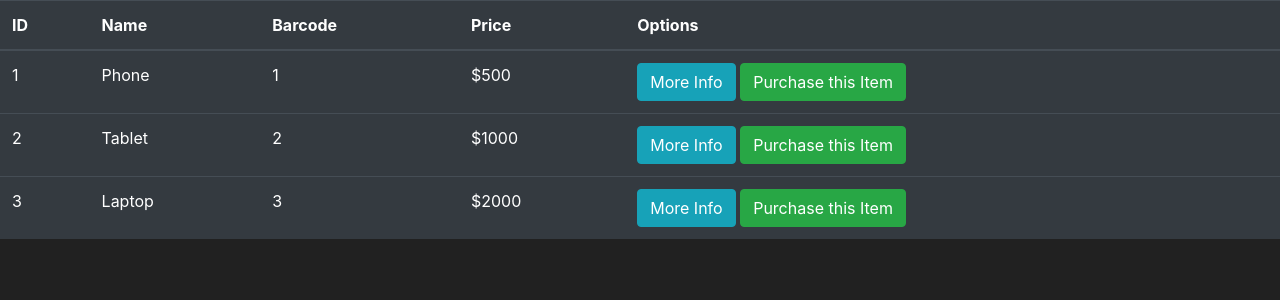
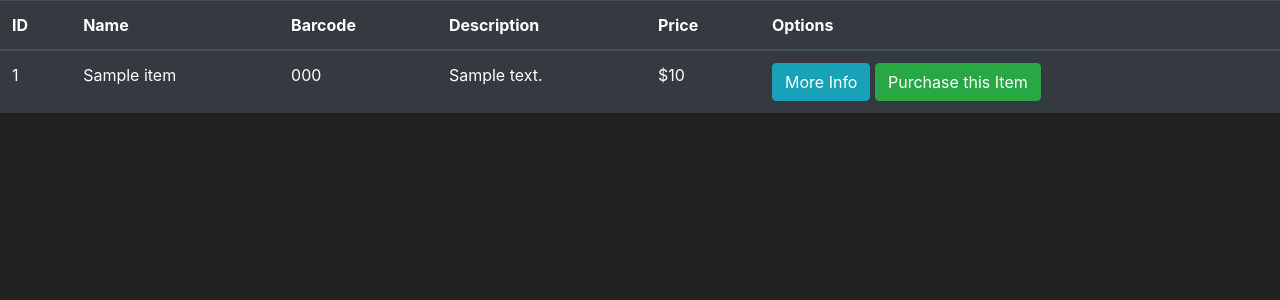
Before and after one commit to Mezali/Panopticon, a Flask app: page /market in a window 1280 px wide. Shown: the part 56-356 px from the top of the page. Run offline with Flask 3, Linux system fonts and the light colour scheme; tables that the repository leaves empty hold one stand-in row (values such as "Sample post"); a database or web service that is not in the repository returns one stand-in record (values such as "Sample title"); parts of the project's set-up code (start-up, migrations or seed data) failed here and were passed over.

Commit message:
ch-ch-ch-ch changes yeah

```diff
--- /dev/null
+++ b/aplication/routes.py
@@ -0,0 +1,16 @@
+from flask import render_template
+
+from aplication import app, mongo
+
+
+@app.route('/')
+def index():
+    return render_template('index.html')
+
+
+@app.route('/market')
+def market():
+    items_cursor = mongo.db.item.find()
+    items = list(items_cursor)
+
+    return render_template('market.html', items=items)
--- a/templates/base.html
+++ b/aplication/templates/base.html
@@ -19,7 +19,7 @@
 
 <!-- Navbar HERE -->
 <nav class="navbar navbar-expand-md navbar-dark bg-dark">
-    <a class="navbar-brand" href="/">APP</a>
+    <a class="navbar-brand" href="{{ url_for('index') }}">APP</a>
     <button class="navbar-toggler" type="button" data-toggle="collapse" data-target="#navbarCollapse"
             aria-controls="navbarCollapse" aria-expanded="false" aria-label="Toggle navigation">
         <span class="navbar-toggler-icon"></span>
--- a/templates/market.html
+++ b/aplication/templates/market.html
@@ -12,6 +12,7 @@
             <th scope="col">ID</th>
             <th scope="col">Name</th>
             <th scope="col">Barcode</th>
+            <th scope="col">Description</th>
             <th scope="col">Price</th>
             <th scope="col">Options</th>
         </tr>
@@ -19,9 +20,10 @@
         <tbody>
         {% for item in items %}
             <tr>
-                <td>{{ item.id }}</td>
+                <td>{{ item._id }}</td>
                 <td>{{ item.name }}</td>
                 <td>{{ item.barcode }}</td>
+                <td>{{ item.description }}</td>
                 <td>${{ item.price }}</td>
                 <td>
                     <button class="btn btn-info">More Info</button>
--- a/main.py
+++ b/main.py
@@ -1,37 +1,4 @@
-from flask import Flask, render_template
-from flask_sqlalchemy import SQLAlchemy
-
-app = Flask(__name__)
-app.config['SQLALCHEMY_DATABASE_URI'] = 'sqlite:///market.db'
-db = SQLAlchemy(app)
-
-
-class Item(db.Model):
-    id = db.Column(db.Integer, primary_key=True, nullable=False, unique=True)
-    name = db.Column(db.String(100), nullable=False, unique=True)
-    barcode = db.Column(db.String(100), nullable=False, unique=True)
-    price = db.Column(db.Integer, nullable=False)
-    description = db.Column(db.String(1024), nullable=False)
-
-
-db.create_all()
-
-
-@app.route('/')
-def index():
-    return render_template('index.html')
-
-
-@app.route('/market')
-def market():
-    items = [
-        {'id': 1, 'name': 'Phone', 'barcode': '1', 'price': 500},
-        {'id': 2, 'name': 'Tablet', 'barcode': '2', 'price': 1000},
-        {'id': 3, 'name': 'Laptop', 'barcode': '3', 'price': 2000}
-    ]
-
-    return render_template('market.html', items=items)
-
+from aplication import app
 
 if __name__ == '__main__':
     app.run()
```
Also changed, not shown: aplication/__init__.py (added, +11 -0 lines), aplication/models.py (added, +8 -0 lines), aplication/static/css/main.css (added), aplication/templates/index.html (renamed from templates/index.html), 1 other file.
